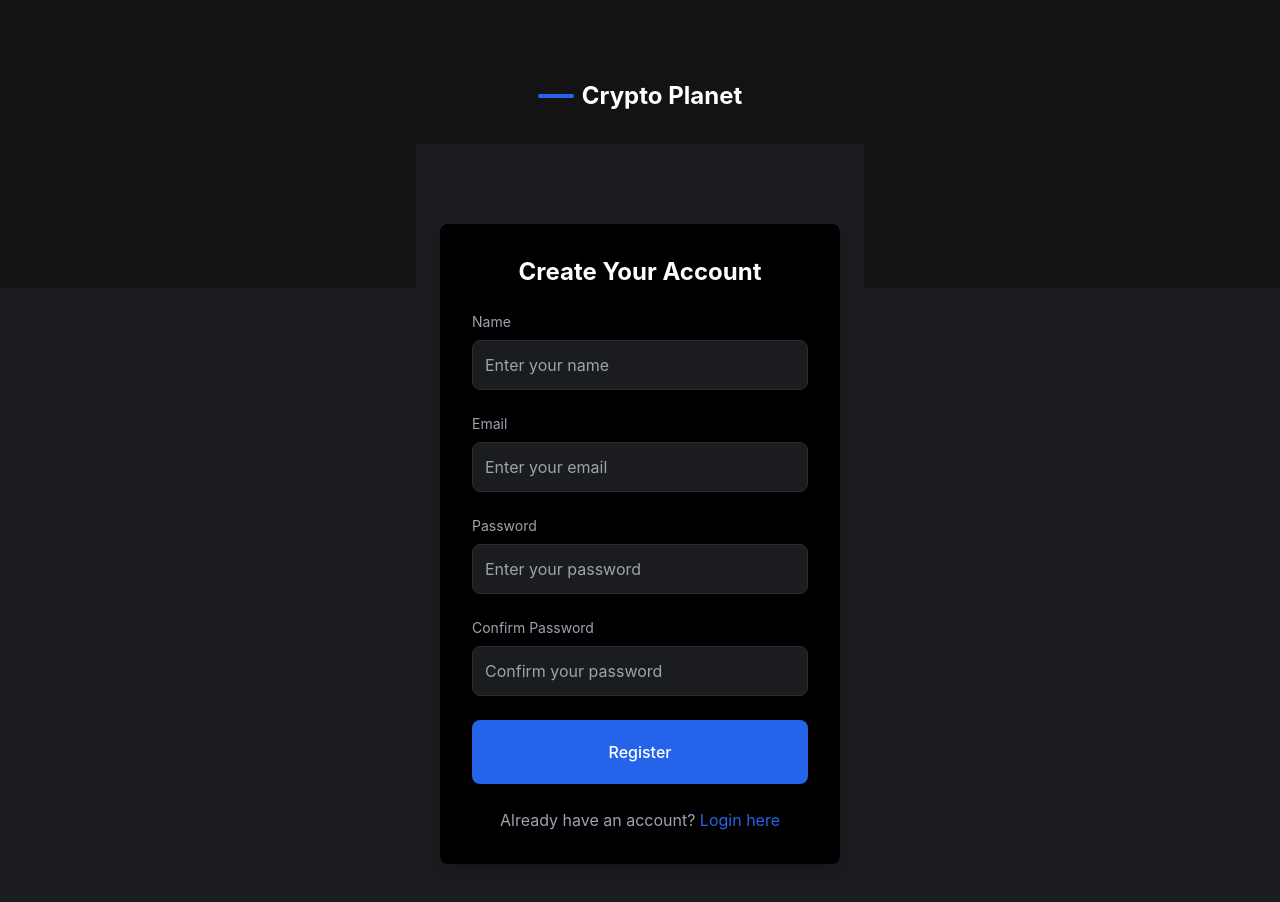
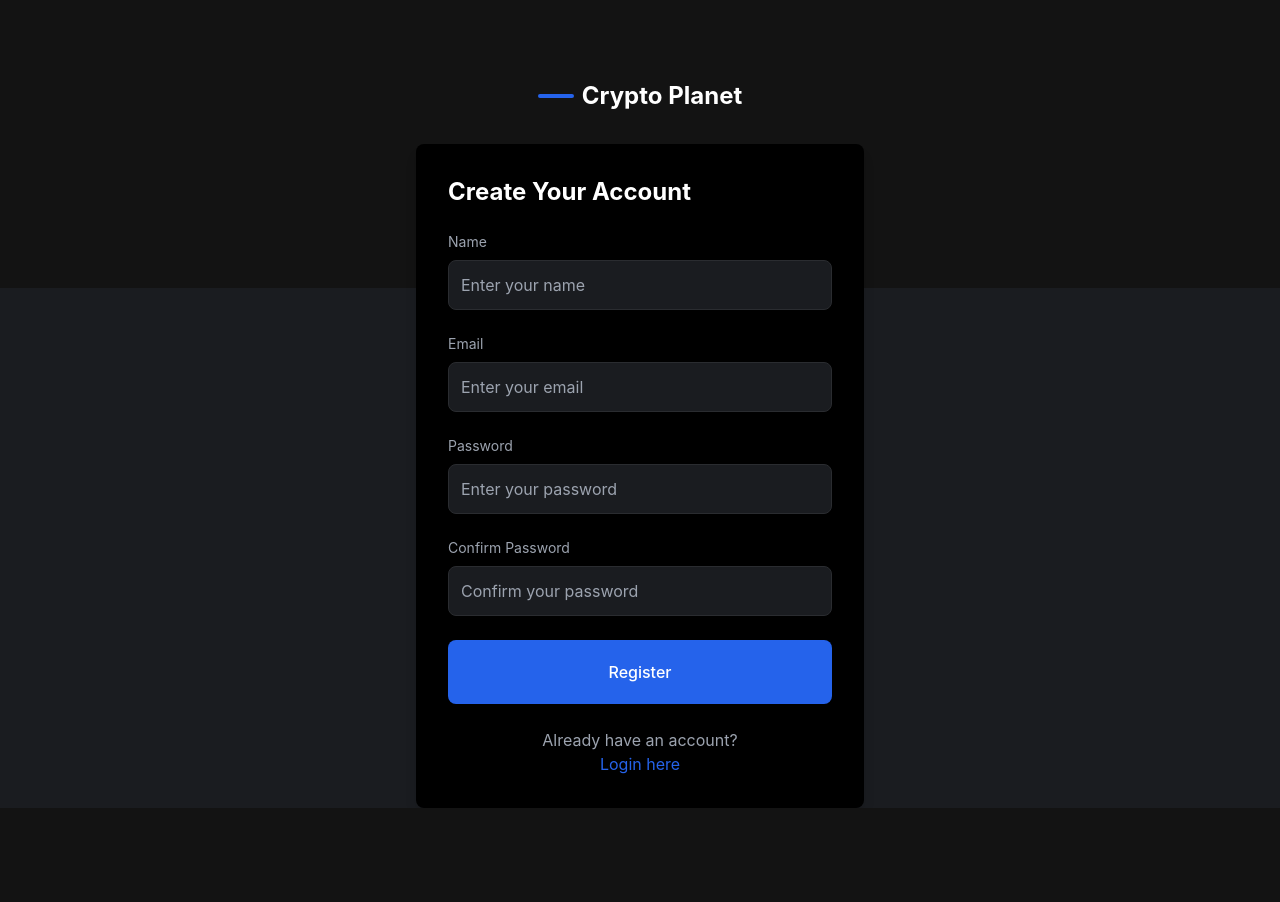
Before and after one commit to fabiodelllima/crypto-planet-frontend, a React (Vite) app in the folder crypto-planet/: page /register in a window 1280 px wide. Shown: the top 902 px of the page. After the commit the page ends 808 px from the top, so only its background shows below. Built offline with nearby package versions, Linux system fonts and the light colour scheme.

Commit message:
refactor: Redefinições de estilo nos forms de registro e login

```diff
--- a/crypto-planet/src/pages/Login/LoginPage.tsx
+++ b/crypto-planet/src/pages/Login/LoginPage.tsx
@@ -28,11 +28,8 @@ const LoginPage = () => {
   };
 
   return (
-    <div className="min-h-screen bg-container flex items-center justify-center p-6">
-      <div className="w-full max-w-md bg-black rounded-lg shadow-lg p-8">
-        <h1 className="text-2xl font-bold text-white text-center mb-6">
-          Login to Crypto Planet
-        </h1>
+    <div className="bg-black rounded-lg shadow-lg p-8">
+      <h1 className="text-2xl font-bold text-white mb-6">Login</h1>
       <form className="space-y-6" onSubmit={handleSubmit}>
         <Input
           id="email"
@@ -62,14 +59,11 @@ const LoginPage = () => {
           {isLoading ? "Logging in..." : "Login"}
         </Button>
       </form>
-        <div className="mt-6 text-center text-greyPrimary">
-          <span>
-            Don't have an account?{" "}
+      <div className="flex flex-col mt-6 text-center text-greyPrimary">
+        <span>Don't have an account?</span>
         <Link to="/register" className="text-bluePrimary hover:underline">
           Register here
         </Link>
-          </span>
-        </div>
       </div>
     </div>
   );
--- a/crypto-planet/src/pages/Register/RegisterPage.tsx
+++ b/crypto-planet/src/pages/Register/RegisterPage.tsx
@@ -66,9 +66,8 @@ const RegisterPage = () => {
   };
 
   return (
-    <div className="min-h-screen bg-container flex items-center justify-center p-6">
-      <div className="w-full max-w-md bg-black rounded-lg shadow-lg p-8">
-        <h1 className="text-2xl font-bold text-white text-center mb-6">
+    <div className="bg-black rounded-lg shadow-lg p-8">
+      <h1 className="text-2xl font-bold text-white mb-6">
         Create Your Account
       </h1>
       <form className="space-y-6" onSubmit={handleSubmit}>
@@ -126,14 +125,11 @@ const RegisterPage = () => {
           {isLoading ? "Creating account..." : "Register"}
         </Button>
       </form>
-        <div className="mt-6 text-center text-greyPrimary">
-          <span>
-            Already have an account?{" "}
+      <div className="flex flex-col mt-6 text-center text-greyPrimary">
+        <span>Already have an account? </span>
         <Link to="/login" className="text-bluePrimary hover:underline">
           Login here
         </Link>
-          </span>
-        </div>
       </div>
     </div>
   );
```
Lines whose indentation alone changed are shown as unchanged.
